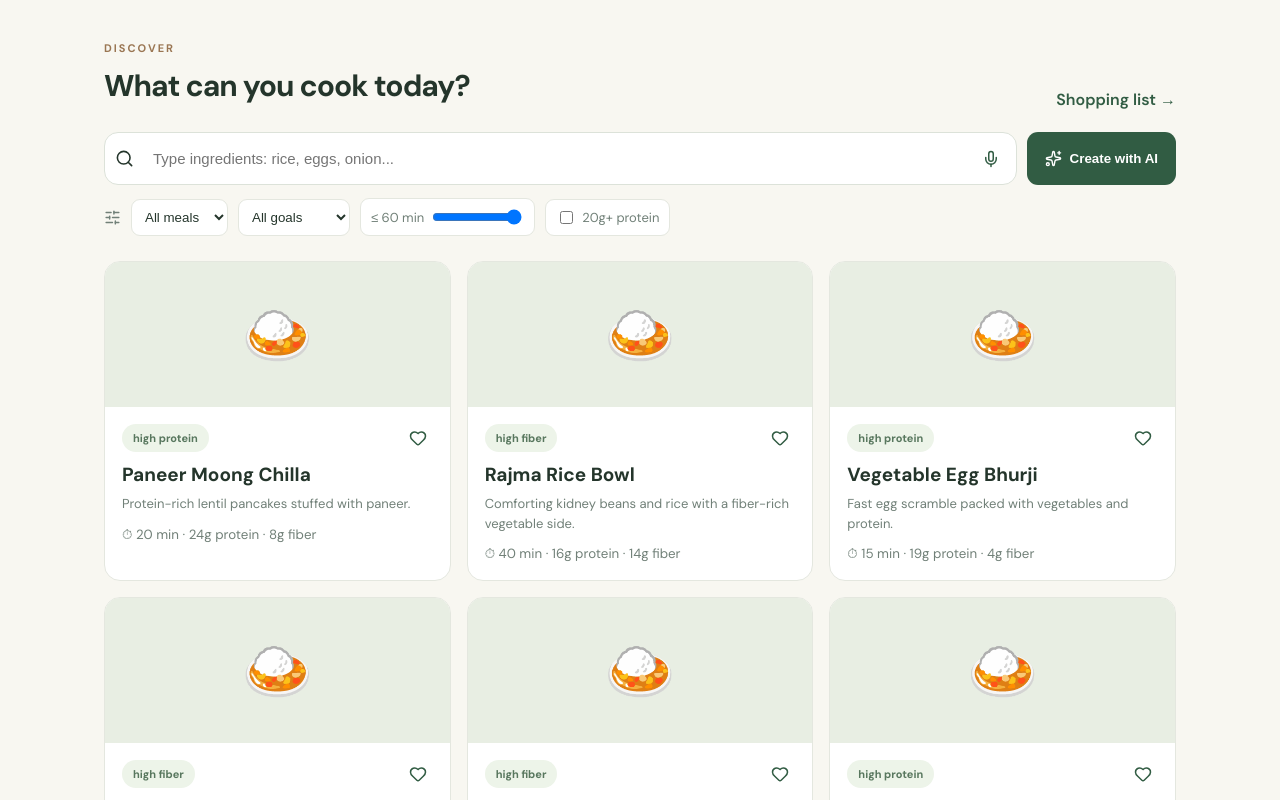
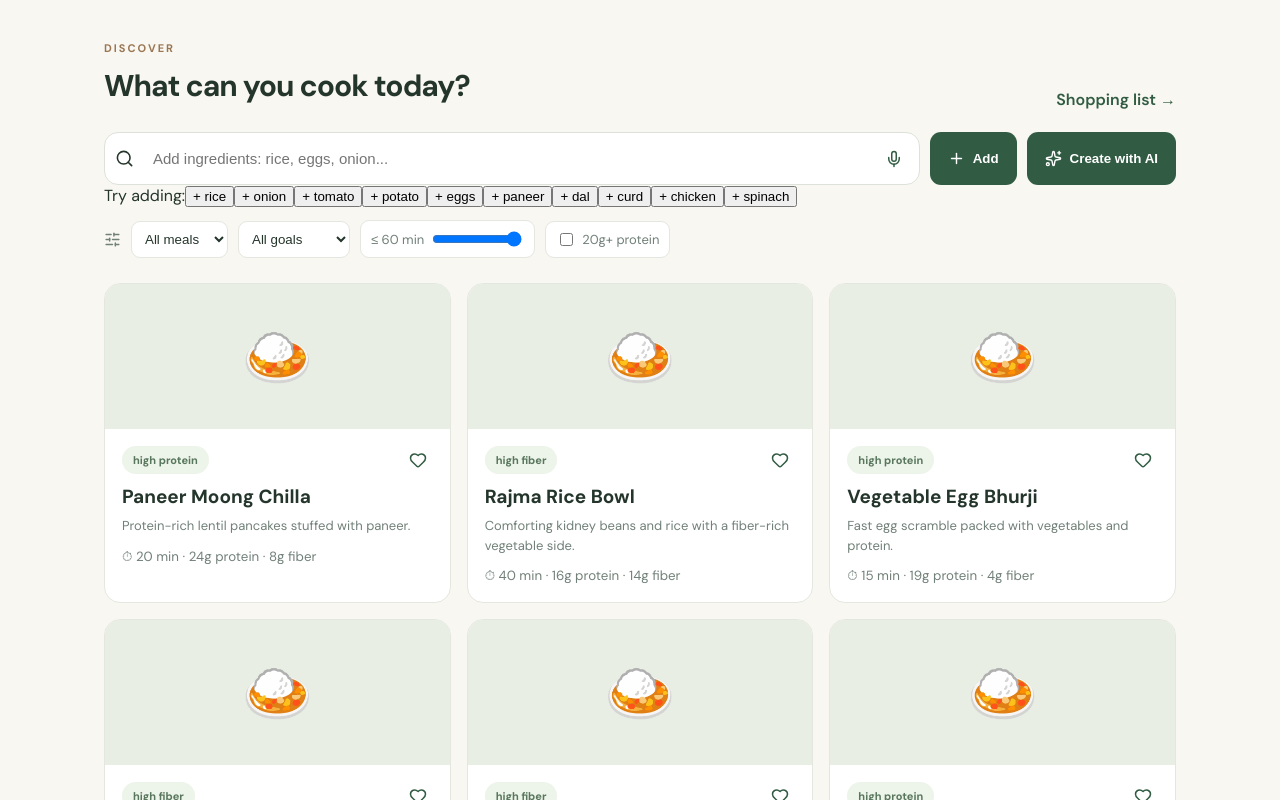
Before and after one commit to gvamsi7/rasoi-ai, a Next.js app: page / in a window 1280 px wide. Shown: the part 600-1400 px from the top of the page. Built offline with nearby package versions, Linux system fonts and the light colour scheme; a web font is replaced by a local one.

Commit message:
Improve ingredient input with chips, suggestions, and robust parsing

```diff
--- a/components/RecipeExplorer.tsx
+++ b/components/RecipeExplorer.tsx
@@ -1,56 +1,60 @@
 'use client';
 import { useMemo, useState } from 'react';
-import { Mic, Search, Heart, ShoppingBasket, SlidersHorizontal, Sparkles } from 'lucide-react';
+import { Mic, Search, Heart, ShoppingBasket, SlidersHorizontal, Sparkles, Plus, X, RotateCcw } from 'lucide-react';
 import type { Recipe } from '../data/recipes';
 import { toggleFavorite, addShoppingItems, getFavorites } from '../lib/storage';
 
+const suggestions = ['rice', 'onion', 'tomato', 'potato', 'eggs', 'paneer', 'dal', 'curd', 'chicken', 'spinach'];
+
 export default function RecipeExplorer({ recipes }: { recipes: Recipe[] }) {
-    const [q, setQ] = useState(''); const [meal, setMeal] = useState('all');
-    const [tag, setTag] = useState('all'); const [max, setMax] = useState(60);
-    const [protein, setProtein] = useState(false); const [loading, setLoading] = useState(false);
-    const [ai, setAi] = useState<Recipe | null>(null); const [voice, setVoice] = useState(false);
-    const [fav, setFav] = useState<string[]>(getFavorites().map(x => x.slug));
-    const filtered = useMemo(() => recipes.filter(r => (meal === 'all' || r.meal === meal) && (tag === 'all' || r.tags.includes(tag)) && r.prepTime <= max && (!protein || r.nutrition.protein >= 20) && (!q || [r.title, r.description, ...r.ingredients, ...r.tags].join(' ').toLowerCase().includes(q.toLowerCase()))), [recipes, meal, tag, max, protein, q]);
-    const listen = () => { const SR = (window as typeof window & { webkitSpeechRecognition?: new () => any; SpeechRecognition?: new () => any }).SpeechRecognition || (window as typeof window & { webkitSpeechRecognition?: new () => any }).webkitSpeechRecognition; if (!SR) { alert('Voice input is not supported in this browser. Try Chrome.'); return } const r = new SR(); r.lang = 'en-IN'; r.onstart = () => setVoice(true); r.onend = () => setVoice(false); r.onresult = (e: any) => setQ(e.results[0][0].transcript); r.start() };
-    const generate = async () => { if (!q.trim()) { alert('Enter ingredients first.'); return } setLoading(true); try { const res = await fetch('/api/generate', { method: 'POST', headers: { 'Content-Type': 'application/json' }, body: JSON.stringify({ ingredients: q.split(',').map(x => x.trim()).filter(Boolean), meal: meal === 'all' ? 'dinner' : meal, preferences: { highProtein: protein } }) }); const data = await res.json(); if (!res.ok) throw new Error(data.error || 'Generation failed'); setAi({ ...data, slug: `ai-${Date.now()}`, meal: meal === 'all' ? 'dinner' : meal, tags: ['ai-generated'], prepTime: data.prepTime || 30, servings: data.servings || 2, nutrition: { protein: Number(data.nutrition?.protein || 20), fiber: Number(data.nutrition?.fiber || 8), fats: Number(data.nutrition?.fats || 10), calories: Number(data.nutrition?.calories || 400) } }) } catch (e) { alert(e instanceof Error ? e.message : 'AI generation failed') } finally { setLoading(false) } };
-    return <>
-        <div className="toolbox">
-            <div className="searchbox">
-                <Search size={19} /><input value={q} onChange={e => setQ(e.target.value)} placeholder="Type ingredients: rice, eggs, onion..." />
-                <button className="mic" onClick={listen} aria-label="Voice ingredient input">
-                    <Mic size={18} />{voice ? 'Listening…' : ''}
-                </button>
-            </div>
-            <button className="primary" onClick={generate}><Sparkles size={17} />{loading ? 'Creating…' : 'Create with AI'}
-            </button>
-        </div>
-        <div className="filters">
-            <SlidersHorizontal size={17} />
-            <select value={meal} onChange={e => setMeal(e.target.value)}>
-                <option value="all">All meals</option><option value="breakfast">Breakfast</option><option value="lunch">Lunch</option><option value="dinner">Dinner</option></select><select value={tag} onChange={e => setTag(e.target.value)}><option value="all">All goals</option><option value="high-protein">High protein</option><option value="high-fiber">High fiber</option><option value="quick">Quick</option><option value="budget">Budget</option></select><label>≤ {max} min <input type="range" min="10" max="60" step="5" value={max} onChange={e => setMax(Number(e.target.value))} /></label><label><input type="checkbox" checked={protein} onChange={e => setProtein(e.target.checked)} /> 20g+ protein</label></div>
-        {ai &&
-            <article className="ai-result">
-                <div><span className="tag">AI GENERATED</span>
-                    <h2>{ai.title}</h2><p>{ai.description}</p>
-                </div>
-                <button className="primary" onClick={() => addShoppingItems(ai.ingredients)}>Add ingredients to list <ShoppingBasket size={17} />
-                </button>
-            </article>
-        }
-        <div className="recipe-grid">{filtered.map(r => <article className="recipe" key={r.slug}>
-            <div className="recipe-image">🍛</div>
-            <div className="recipe-body"><div className="recipe-top"><span className="tag">{r.tags[0].replace('-', ' ')}</span>
-                <button className="iconbtn" onClick={() => { const n = toggleFavorite({ slug: r.slug, title: r.title }); setFav(n.map(x => x.slug)) }} aria-label="Favorite">
-                    <Heart size={18} fill={fav.includes(r.slug) ? 'currentColor' : 'none'} />
-                </button>
-            </div>
-                <h3>
-                    <a href={`/recipes/${r.slug}`}>{r.title}</a>
-                </h3>
-                <p>{r.description}</p>
-                <small>⏱ {r.prepTime} min · {r.nutrition.protein}g protein · {r.nutrition.fiber}g fiber</small>
-            </div></article>)}
-        </div>{filtered.length === 0 && <div className="empty">No recipes match those filters. Try different ingredients or ask Rasoi AI to create one.</div>
-        }
-    </>;
+  const [q, setQ] = useState('');
+  const [ingredients, setIngredients] = useState<string[]>([]);
+  const [ingredientInput, setIngredientInput] = useState('');
+  const [meal, setMeal] = useState('all');
+  const [tag, setTag] = useState('all');
+  const [max, setMax] = useState(60);
+  const [protein, setProtein] = useState(false);
+  const [loading, setLoading] = useState(false);
+  const [ai, setAi] = useState<Recipe | null>(null);
+  const [voice, setVoice] = useState(false);
+  const [fav, setFav] = useState<string[]>([]);
+
+  const addIngredients = (value: string) => {
+    const next = value.split(/[,\n]+/).map(x => x.trim().toLowerCase()).filter(Boolean);
+    setIngredients(current => Array.from(new Set([...current, ...next])));
+    setIngredientInput('');
+  };
+  const removeIngredient = (item: string) => setIngredients(current => current.filter(x => x !== item));
+  const allIngredients = ingredients.join(', ');
+  const filtered = useMemo(() => recipes.filter(r => (meal === 'all' || r.meal === meal) && (tag === 'all' || r.tags.includes(tag)) && r.prepTime <= max && (!protein || r.nutrition.protein >= 20) && (!q || [r.title, r.description, ...r.ingredients, ...r.tags].join(' ').toLowerCase().includes(q.toLowerCase()))), [recipes, meal, tag, max, protein, q]);
+
+  const listen = () => {
+    const Speech = (window as typeof window & { webkitSpeechRecognition?: new () => any; SpeechRecognition?: new () => any }).SpeechRecognition || (window as typeof window & { webkitSpeechRecognition?: new () => any }).webkitSpeechRecognition;
+    if (!Speech) { alert('Voice input is not supported in this browser. Try Chrome.'); return; }
+    const recognition = new Speech(); recognition.lang = 'en-IN'; recognition.continuous = false;
+    recognition.onstart = () => setVoice(true); recognition.onend = () => setVoice(false);
+    recognition.onresult = (e: any) => addIngredients(e.results[0][0].transcript); recognition.start();
+  };
+  const generate = async () => {
+    const selected = ingredients.length ? ingredients : q.split(/[,\n]+/).map(x => x.trim()).filter(Boolean);
+    if (!selected.length) { alert('Add at least one ingredient.'); return; }
+    setLoading(true);
+    try {
+      const res = await fetch('/api/generate', { method: 'POST', headers: { 'Content-Type': 'application/json' }, body: JSON.stringify({ ingredients: selected, meal: meal === 'all' ? 'dinner' : meal, preferences: { highProtein: protein } }) });
+      const data = await res.json(); if (!res.ok) throw new Error(data.error || 'Generation failed');
+      setAi({ ...data, slug: `ai-${Date.now()}`, meal: meal === 'all' ? 'dinner' : meal, tags: ['ai-generated'], prepTime: data.prepTime || 30, servings: data.servings || 2, nutrition: { protein: Number(data.nutrition?.protein || 20), fiber: Number(data.nutrition?.fiber || 8), fats: Number(data.nutrition?.fats || 10), calories: Number(data.nutrition?.calories || 400) } });
+    } catch (e) { alert(e instanceof Error ? e.message : 'AI generation failed'); } finally { setLoading(false); }
+  };
+  return <>
+    <div className="toolbox">
+      <div className="searchbox"><Search size={19} /><input value={ingredientInput} onChange={e => setIngredientInput(e.target.value)} onKeyDown={e => { if (e.key === 'Enter') addIngredients(ingredientInput); }} placeholder="Add ingredients: rice, eggs, onion..." /><button className="mic" onClick={listen} aria-label="Voice ingredient input"><Mic size={18} />{voice ? 'Listening…' : ''}</button></div>
+      <button className="primary" onClick={() => addIngredients(ingredientInput)}><Plus size={17} />Add</button>
+      <button className="primary" onClick={generate}><Sparkles size={17} />{loading ? 'Creating…' : 'Create with AI'}</button>
+    </div>
+    <div className="ingredient-help"><span>Try adding:</span>{suggestions.map(item => <button key={item} onClick={() => addIngredients(item)}>+ {item}</button>)}</div>
+    {ingredients.length > 0 && <div className="ingredient-chips">{ingredients.map(item => <span className="ingredient-chip" key={item}>{item}<button onClick={() => removeIngredient(item)} aria-label={`Remove ${item}`}><X size={13} /></button></span>)}<button className="clear-ingredients" onClick={() => setIngredients([])}><RotateCcw size={13} /> Clear all</button></div>}
+    <div className="filters"><SlidersHorizontal size={17} /><select value={meal} onChange={e => setMeal(e.target.value)}><option value="all">All meals</option><option value="breakfast">Breakfast</option><option value="lunch">Lunch</option><option value="dinner">Dinner</option></select><select value={tag} onChange={e => setTag(e.target.value)}><option value="all">All goals</option><option value="high-protein">High protein</option><option value="high-fiber">High fiber</option><option value="quick">Quick</option><option value="budget">Budget</option></select><label>≤ {max} min <input type="range" min="10" max="60" step="5" value={max} onChange={e => setMax(Number(e.target.value))} /></label><label><input type="checkbox" checked={protein} onChange={e => setProtein(e.target.checked)} /> 20g+ protein</label></div>
+    {ai && <article className="ai-result"><div><span className="tag">AI GENERATED</span><h2>{ai.title}</h2><p>{ai.description}</p></div><button className="primary" onClick={() => addShoppingItems(ai.ingredients)}>Add ingredients to list <ShoppingBasket size={17} /></button></article>}
+    <div className="recipe-grid">{filtered.map(r => <article className="recipe" key={r.slug}><div className="recipe-image">🍛</div><div className="recipe-body"><div className="recipe-top"><span className="tag">{r.tags[0].replace('-', ' ')}</span><button className="iconbtn" onClick={() => { const n = toggleFavorite({ slug: r.slug, title: r.title }); setFav(n.map(x => x.slug)); }} aria-label="Favorite"><Heart size={18} fill={fav.includes(r.slug) ? 'currentColor' : 'none'} /></button></div><h3><a href={`/recipes/${r.slug}`}>{r.title}</a></h3><p>{r.description}</p><small>⏱ {r.prepTime} min · {r.nutrition.protein}g protein · {r.nutrition.fiber}g fiber</small></div></article>)}</div>{filtered.length === 0 && <div className="empty">No recipes match those filters. Try different ingredients or ask Rasoi AI to create one.</div>}
+  </>;
 }
```
